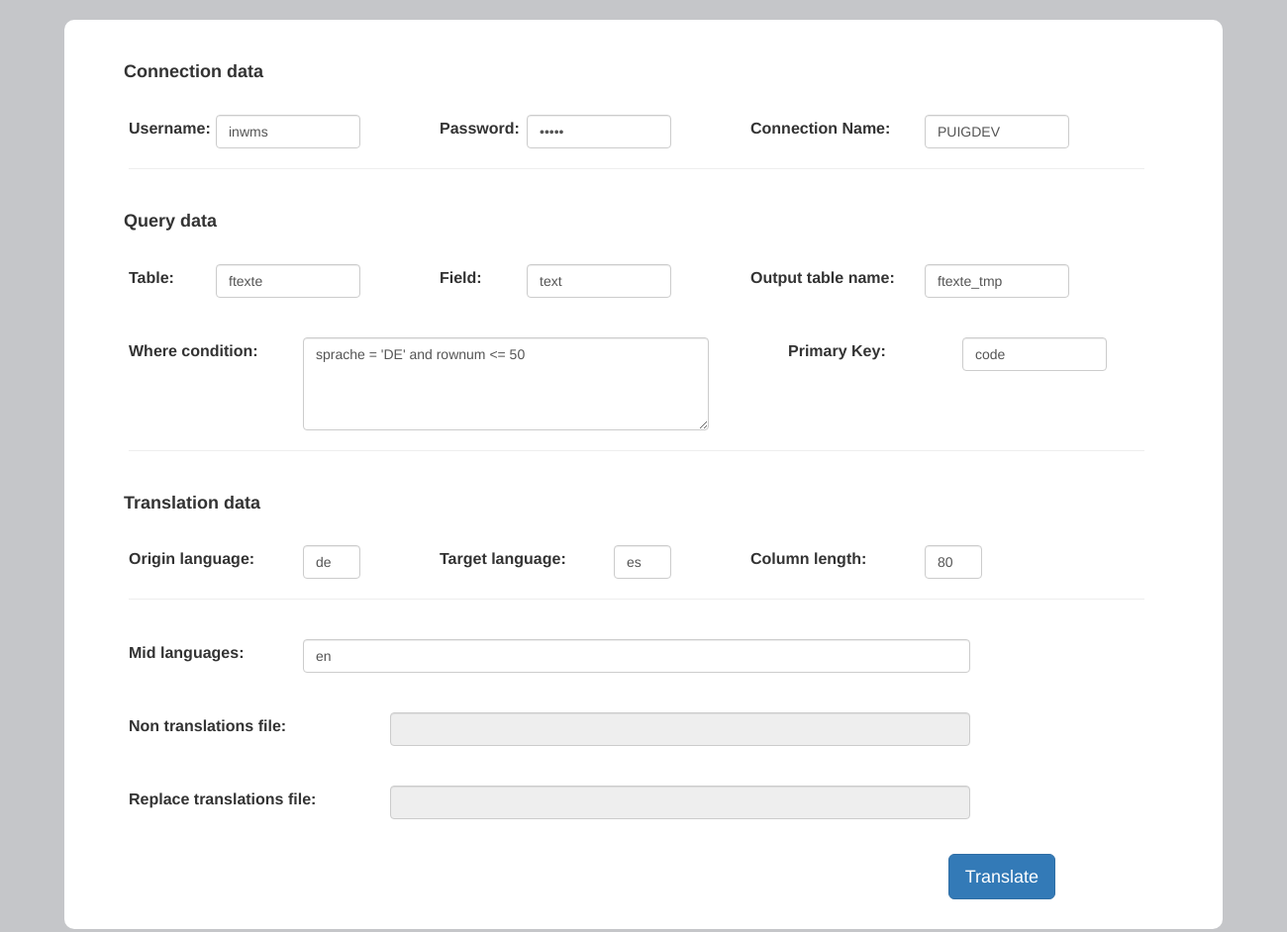
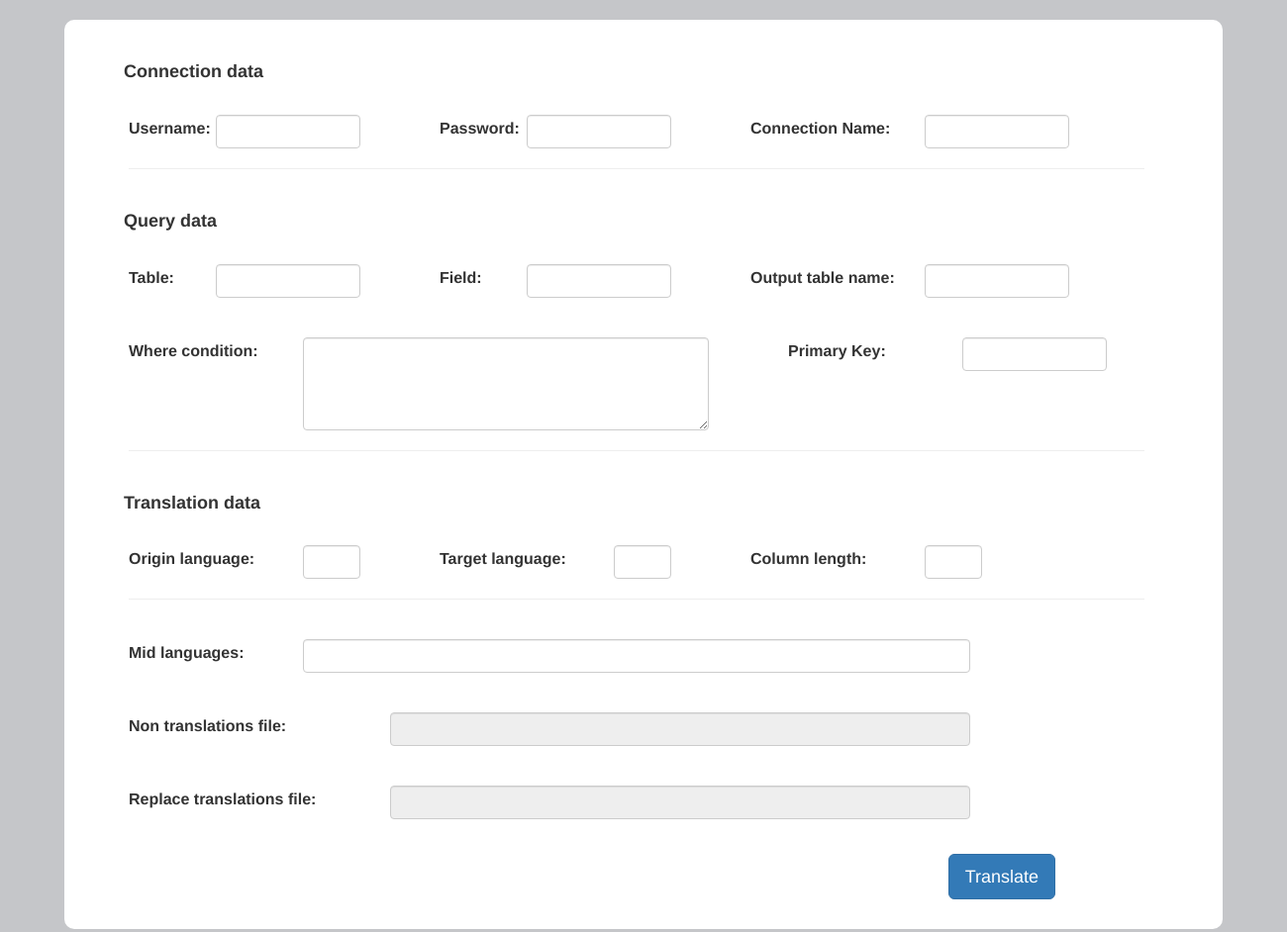
Before and after one commit to YasinRadi/Translate_DB, an Electron app: page views/index.html in a window 1300 px wide. Shown: the whole page at 99% size. Drawn offline with nearby package versions, Linux system fonts and the light colour scheme; no server answers.

Commit message:
ft-Remove_test_data: Removed test data from view.

```diff
--- a/views/index.html
+++ b/views/index.html
@@ -27,19 +27,19 @@
         <!-- Username field -->
         <label for="username" class="col-xs-1">Username:</label>
         <div class="col-xs-2">
-          <input type="text" class="form-control" name="username" id="username" value="inwms" />
+          <input type="text" class="form-control" name="username" id="username" />
         </div>
 
         <!-- Password field -->
         <label for="password" class="col-xs-1 space">Password:</label>
         <div class="col-xs-2">
-          <input type="password" class="form-control" name="password" id="password" value="inwms" />
+          <input type="password" class="form-control" name="password" id="password" />
         </div>
 
         <!-- Connection env. field -->
         <label for="connection_env" class="col-xs-2 space">Connection Name:</label>
         <div class="col-xs-2">
-          <input type="text" class="form-control" name="connection" id="connection_env" value="PUIGDEV" />
+          <input type="text" class="form-control" name="connection" id="connection_env" />
         </div>
       </div>
       <hr />
@@ -49,19 +49,19 @@
         <!-- Table field -->
         <label for="table" class="col-xs-1">Table:</label>
         <div class="col-xs-2">
-          <input type="text" class="form-control" name="Table" id="table" value="ftexte" />
+          <input type="text" class="form-control" name="Table" id="table" />
         </div>
 
         <!-- Table field's field -->
         <label for="table_field" class="col-xs-1 space">Field:</label>
         <div class="col-xs-2">
-          <input type="text" class="form-control" name="Field" id="table_field" value="text" />
+          <input type="text" class="form-control" name="Field" id="table_field" />
         </div>
 
         <!-- Table field's field -->
         <label for="tmp_table" class="col-xs-2 space">Output table name:</label>
         <div class="col-xs-2">
-          <input type="text" class="form-control" name="Tmp table" id="tmp_table" value="ftexte_tmp" />
+          <input type="text" class="form-control" name="Tmp table" id="tmp_table" />
         </div>
       </div>
       <div class="form-group mid-data">
@@ -69,13 +69,13 @@
         <!-- Where condition field -->
         <label for="condition" class="col-xs-2">Where condition:</label>
         <div class="col-xs-5">
-          <textarea class="form-control" name="condition" id="condition" rows="4" cols="25">sprache = 'DE' and rownum <= 50</textarea>
+          <textarea class="form-control" name="condition" id="condition" rows="4" cols="25"></textarea>
         </div>
 
         <!-- PK field's field -->
         <label for="pk_field" class="col-xs-2 space">Primary Key:</label>
         <div class="col-xs-2">
-          <input type="text" class="form-control" name="Primary key" id="pk_field" value="code" />
+          <input type="text" class="form-control" name="Primary key" id="pk_field" />
         </div>
       </div>
       <hr />
@@ -86,19 +86,19 @@
         <!-- Origin Language field -->
         <label for="orig_lang" class="col-xs-2">Origin language:</label>
         <div class="col-xs-1">
-          <input type="text" class="form-control" name="Origin Language" id="orig_lang" maxlength="2" value="de" />
+          <input type="text" class="form-control" name="Origin Language" id="orig_lang" maxlength="2" />
         </div>
 
         <!-- Target Language field -->
         <label for="targ_lang" class="col-xs-2 space">Target language:</label>
         <div class="col-xs-1">
-          <input type="text" class="form-control" name="Target language" id="targ_lang" maxlength="2" value="es" />
+          <input type="text" class="form-control" name="Target language" id="targ_lang" maxlength="2" />
         </div>
 
         <!-- Maximum field length -->
         <label for="max_length" class="col-xs-2 space">Column length:</label>
         <div class="col-xs-1">
-          <input type="text" class="form-control" name="Column length" id="max_length" value="80" />
+          <input type="text" class="form-control" name="Column length" id="max_length" />
         </div>
       </div>
       <hr />
@@ -106,7 +106,7 @@
         <!-- Intermidiate languages field -->
         <label for="mid_lang" class="col-xs-2">Mid languages:</label>
         <div class="col-xs-8">
-          <input type="text" class="form-control" name="Mid languages" id="mid_lang" value="en" />
+          <input type="text" class="form-control" name="Mid languages" id="mid_lang" />
         </div>
       </div>
       <div class="form-group mid-data">
```
